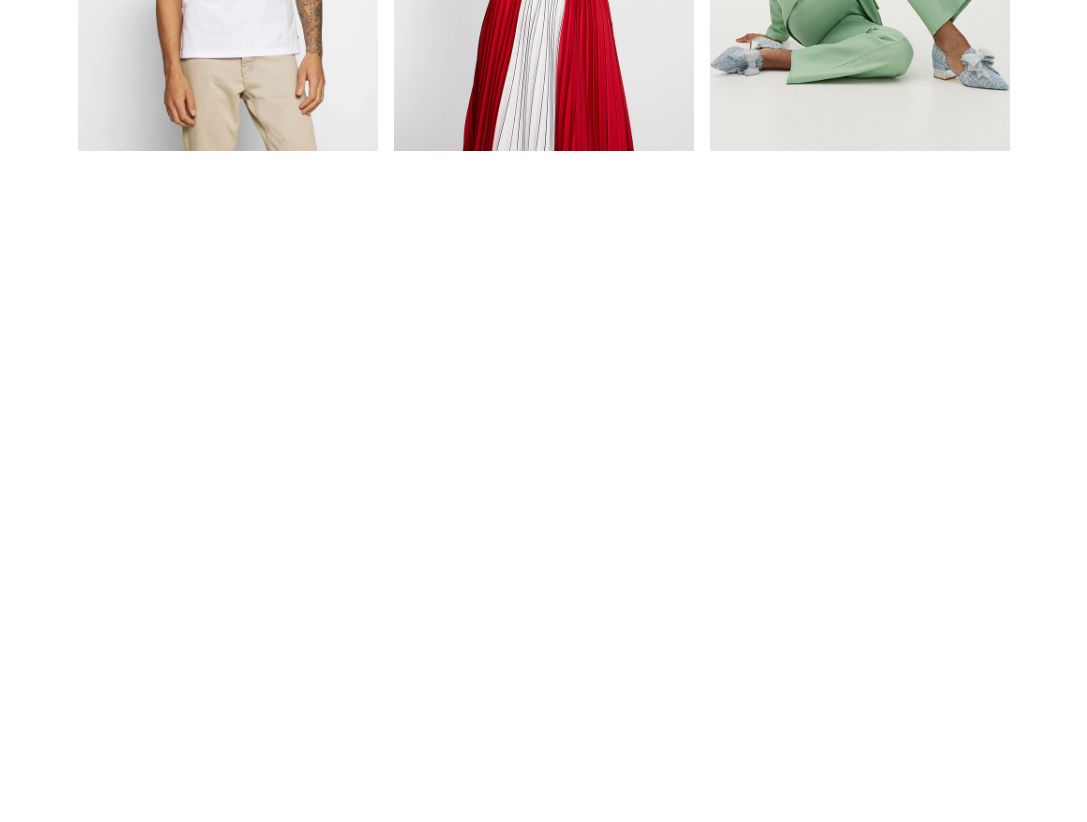
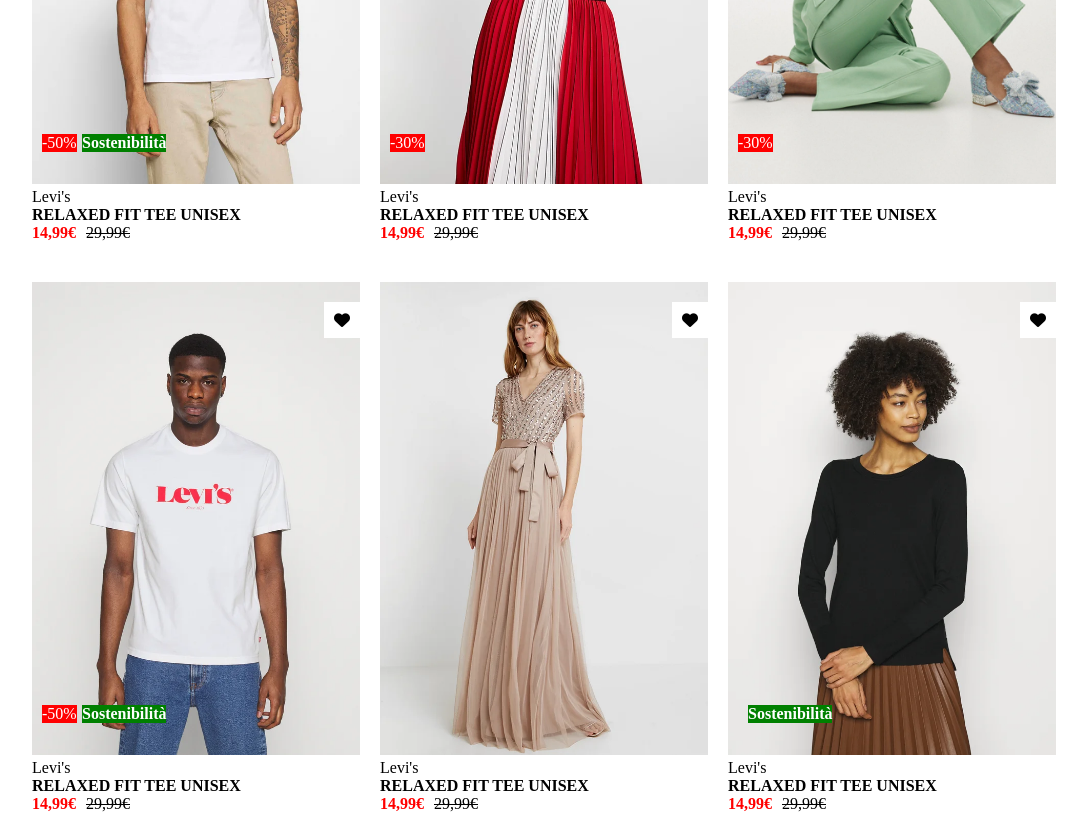
Before and after one commit to Martina-DiNapoli98/html-css-boolando, a plain HTML site: page index.html in a window 1280 px wide. Shown: the part 380-1202 px from the top of the page, without its empty margins (96-1183 px from the left). Before the commit the page ends 800 px from the top, so only its background shows below. Drawn offline with Linux system fonts and the light colour scheme.

Commit message:
add didascalia

```diff
--- a/index.html
+++ b/index.html
@@ -36,16 +36,64 @@
     </header>
 
  <main>
+    <!-- photo + like + didascalia-->
     <div class="card container">
         <div class="photo"><img src="./img/1.webp" alt="">
           <i class="fa-solid fa-heart heart"></i>
+          <span class="sales">-50%</span>
+          <span class="sostenibilità">Sostenibilità</span>
+          <div>Levi's</div>
+          <div><strong>RELAXED FIT TEE UNISEX</strong></div>
+          <span class="euro">14,99&euro;</span><span class="old-price">29,99&euro;</span>
+
         </div>
-        <div class="photo"><img src="./img/2.webp" alt="">
+            <div class="photo"><img src="./img/2.webp" alt="last-price">
             <i class="fa-solid fa-heart heart"></i>
+            <span class="sales">-30%</span>
+            <div>Levi's</div>
+          <div><strong>RELAXED FIT TEE UNISEX</strong></div>
+          <span class="euro">14,99&euro;</span><span class="old-price">29,99&euro;</span>
+        </div>
+
+        <div class="photo"><img src="./img/3.webp" alt="old-price">
+            <i class="fa-solid fa-heart heart"></i>
+            <span class="sales">-30%</span>
+            <div>Levi's</div>
+          <div><strong>RELAXED FIT TEE UNISEX</strong></div>
+          <span class="euro">14,99&euro;</span><span class="old-price">29,99&euro;</span>
+        </div>
     </div>
-        <div class="photo"><img src="./img/3.webp" alt="">
-            <i class="fa-solid fa-heart heart"></i></div>
+
+
+    <div class="card container">
+
+        <div class="photo"><img src="./img/4.webp" alt="last-price">
+          <i class="fa-solid fa-heart heart"></i>
+          <span class="sales">-50%</span>
+          <span class="sostenibilità">Sostenibilità</span>
+          <div>Levi's</div>
+          <div><strong>RELAXED FIT TEE UNISEX</strong></div>
+          <span class="euro">14,99&euro;</span><span class="old-price">29,99&euro;</span>
+        </div>
+
+
+             <div class="photo"><img src="./img/5.webp" alt="last-price">
+                <i class="fa-solid fa-heart heart"></i>
+                <div>Levi's</div>
+          <div><strong>RELAXED FIT TEE UNISEX</strong></div>
+          <span class="euro">14,99&euro;</span><span class="old-price">29,99&euro;</span>
+            </div>
+
+        <div class="photo"><img src="./img/6.webp" alt="old-price">
+            <i class="fa-solid fa-heart heart"></i>
+            <div>Levi's</div>
+          <div><strong>RELAXED FIT TEE UNISEX</strong></div>
+          <span class="euro">14,99&euro;</span><span class="old-price">29,99&euro;</span>
+            <span class="last">Sostenibilità</span>
+
+        </div>
     </div>
+
  </main>
     <footer></footer>
 </body>
--- a/style.css
+++ b/style.css
@@ -35,29 +35,67 @@ header{
 }
 
 .card{
+    padding-top: 40px;
     display: flex;
     justify-content: center;
-    padding: 40px;
+    gap: 20px;
+
+
 
     img{
-        width: 300px;
-        padding: 8px;
+        max-width: 100%;
     }
 
 }
 
 .photo{
 position: relative;
+width: 350px;
 
 }
 
 .heart{
     position: absolute;
     top: 20px;
-    right: 20px;
+    right: 0;
     background-color: white;
+    padding: 10px;
+}
+
+.sales{
+    position: absolute;
+    background-color: red;
+    color: white;
+    bottom: 90px;
+    left: 10px;
+}
+
+.sostenibilità{
+    font-weight: bold;
+    position: absolute;
+    background-color: green;
+    color: white;
+    bottom: 90px;
+    left: 50px;
+    font-weight: bold;
+}
+
+.last{
+    font-weight: bold;
+    position: absolute;
+    background-color: green;
+    color: white;
+    bottom: 90px;
+    left: 20px;
+    font-weight: bold;
+}
 
 
-
-
+.euro{
+    color: red;
+    font-weight: bold;
 }
+.old-price{
+    padding: 10px;
+    text-decoration: line-through;
+}
```
